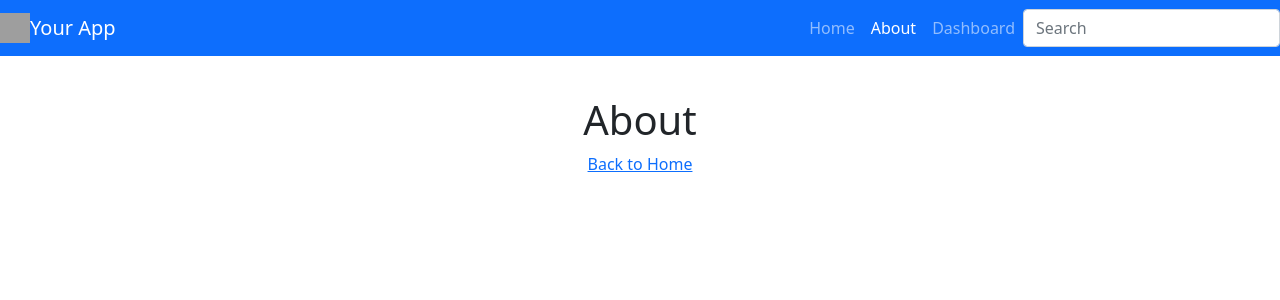
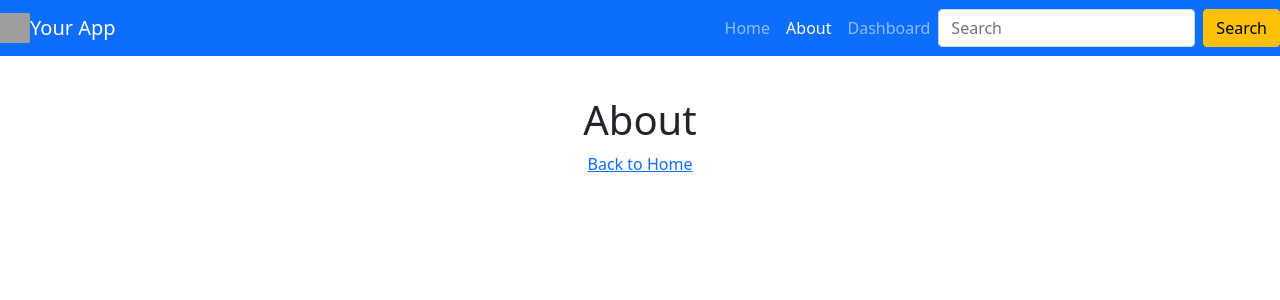
Before and after one commit to salak96/React-Yarn-Parsinta, a React (Vite) app: page /about in a window 1280 px wide. Shown: the top 300 px of the page. Built offline with nearby package versions, Linux system fonts and the light colour scheme; grey boxes are pictures that could not be loaded.

Commit message:
navLink bootstrap 5

```diff
--- a/src/components/views/Banner.jsx
+++ b/src/components/views/Banner.jsx
@@ -19,16 +19,16 @@ const Banner = () => {
       <button
         className="navbar-toggler"
         type="button"
-        data-toggle="collapse"
-        data-target="#navbarSupportedContent"
+        data-bs-toggle="collapse"
+        data-bs-target="#navbarSupportedContent"
         aria-controls="navbarSupportedContent"
         aria-expanded="false"
         aria-label="Toggle navigation"
       >
         <span className="navbar-toggler-icon"></span>
       </button>
-      <div className="flex justify-content-end collapse navbar-collapse " id="navbarSupportedContent">
-        <ul className="navbar-nav mr-auto">
+      <div className="collapse navbar-collapse justify-content-end" id="navbarSupportedContent">
+        <ul className="navbar-nav">
           <li className="nav-item">
             <NavLink exact activeClassName="text-danger" className="nav-link" to="/">
               Home
@@ -45,15 +45,17 @@ const Banner = () => {
             </NavLink>
           </li>
         </ul>
-        <form className="form-inline my-2 my-lg-0">
+        <form className="d-flex">
           <input
-            className="form-control mr-sm-2"
+            className="form-control me-2"
             type="search"
             placeholder="Search"
             aria-label="Search"
           />
+          <button className="btn btn-warning" type="submit">
+            Search
+          </button>
         </form>
-
       </div>
     </nav>
   );
```
